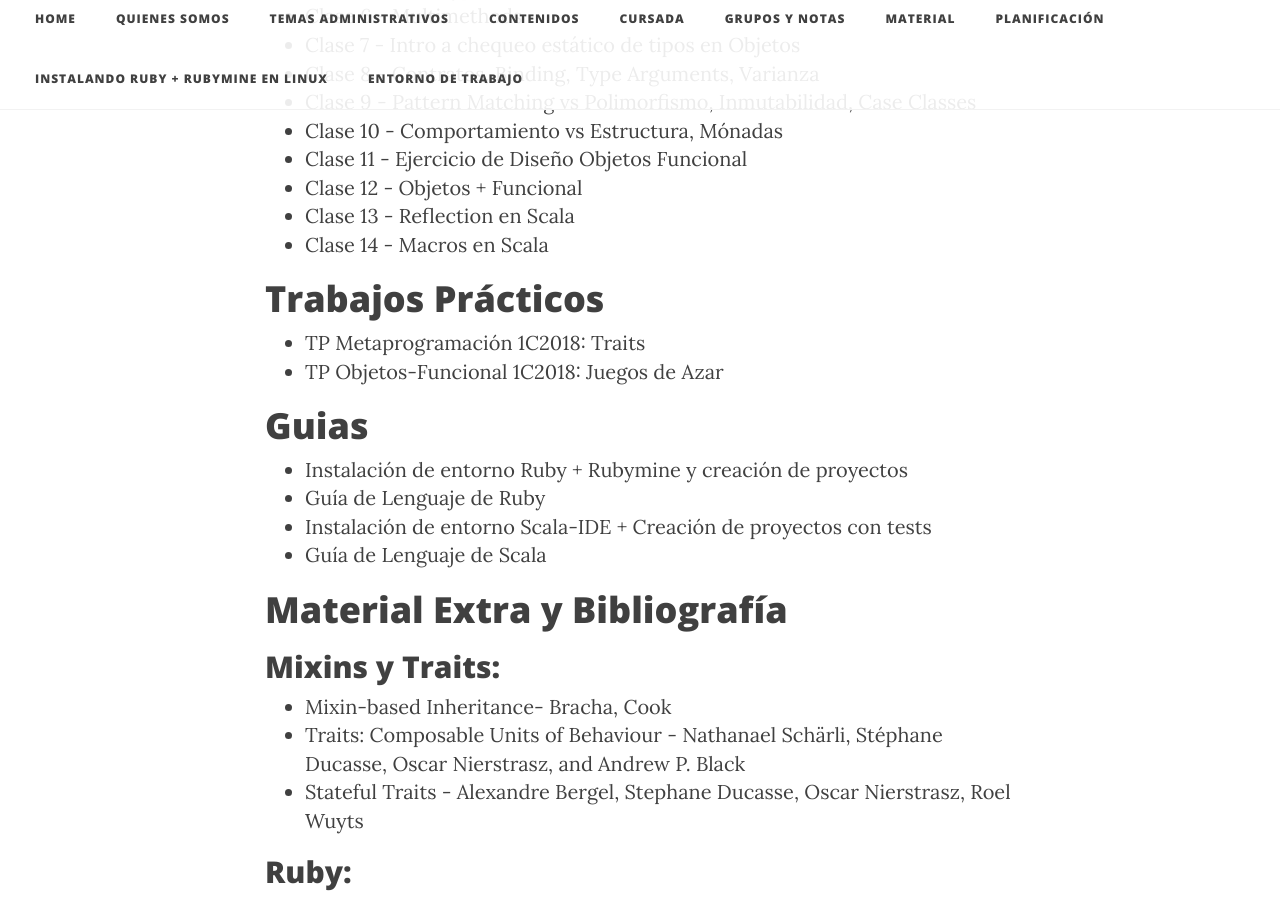
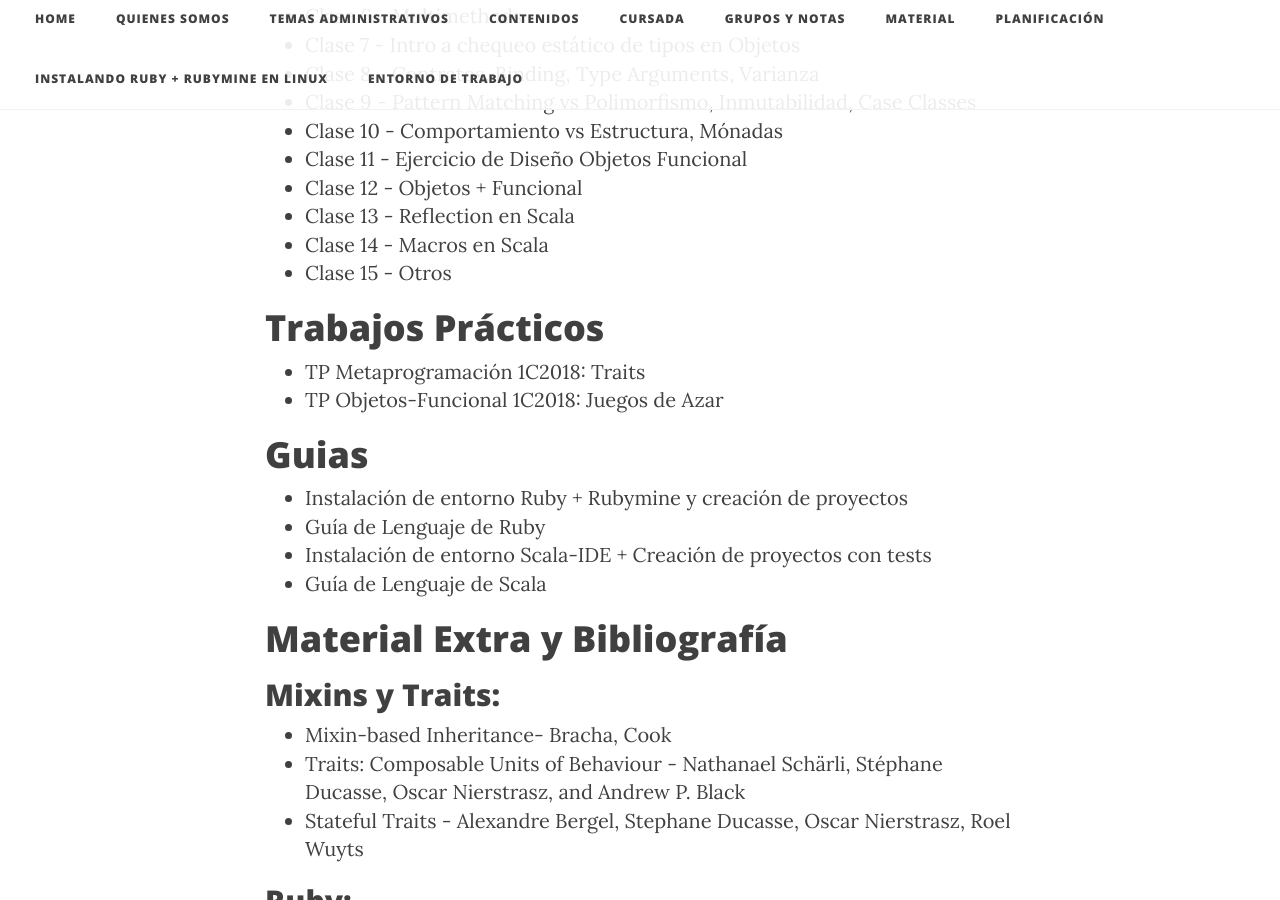
Before and after one commit to tadp-utn-frba/tadp-utn-frba.github.io, a Jekyll site: the page built from material.md, in a window 1280 px wide and 900 px high, scrolled down 682 px. Built offline with Jekyll 4.4.1, drawn with Linux system fonts in a browser that asks for light colours; nearby versions of some CDN libraries.

Commit message:
Update material.md

```diff
--- a/material.md
+++ b/material.md
@@ -20,6 +20,7 @@ permalink: /material/
 * [Clase 12 - Objetos + Funcional](/scripts/clase_12/)
 * [Clase 13 - Reflection en Scala](/scripts/clase_13/)
 * [Clase 14 - Macros en Scala](/scripts/clase_14/)
+* [Clase 15 - Otros](/scripts/clase_15/)
 
 # Trabajos Prácticos
 * [TP Metaprogramación 1C2018: Traits](https://docs.google.com/document/d/1CNkZc_o6VTCeURbpdmDlSZQ1-7lwfpKPTrNcKVyJEcE/edit?usp=sharing)
```
